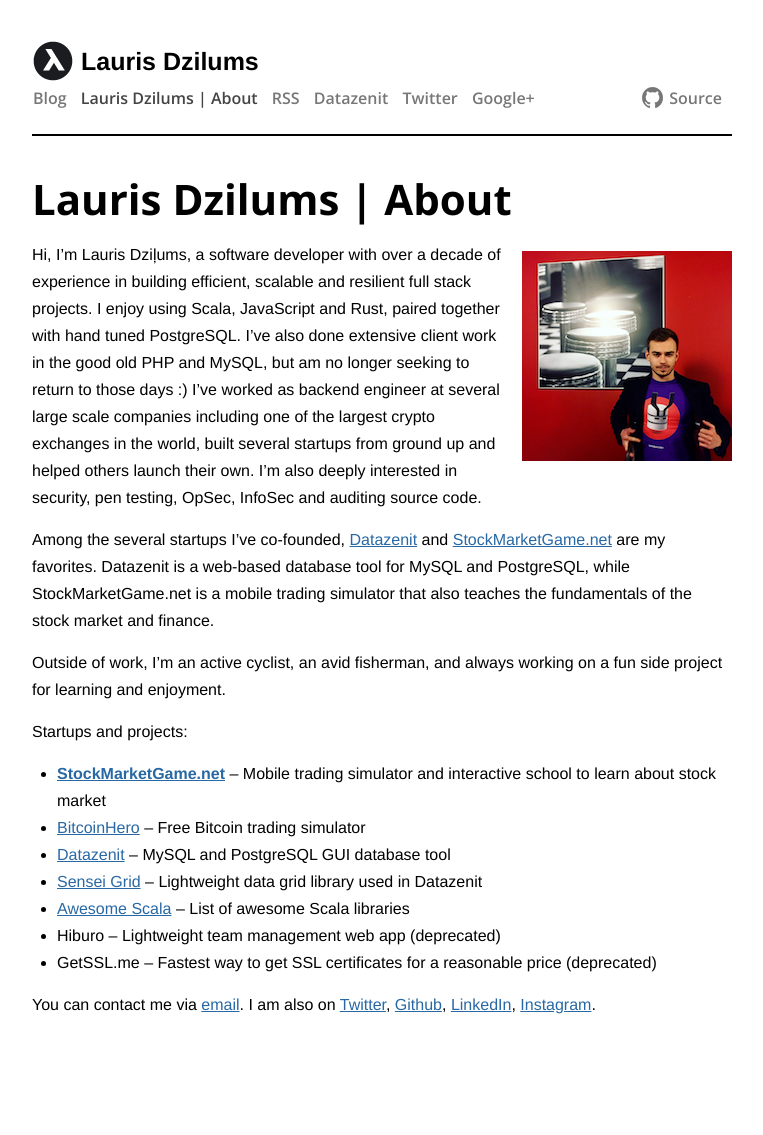
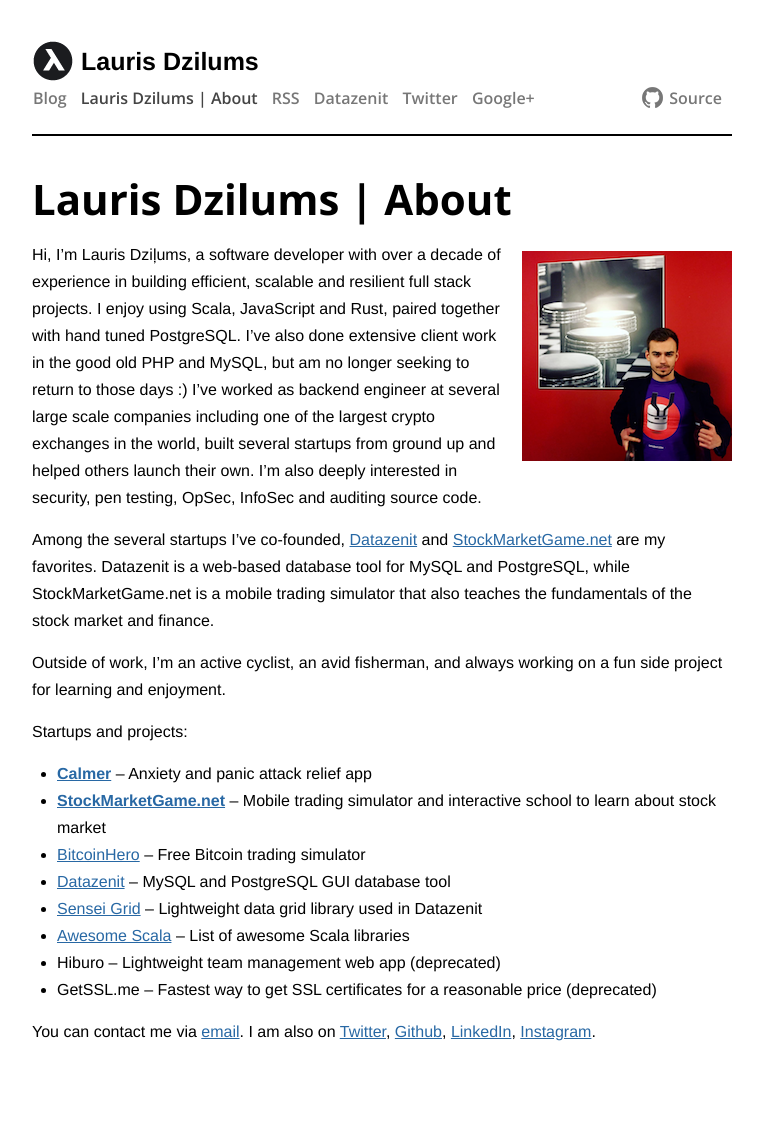
Before and after one commit to lauris/lauris.github.com, a Jekyll site: the page built from about.md, in a window 1280 px wide. Shown: the whole page, without its empty margins (258-1021 px from the left). Built offline with Jekyll 4.4.1, drawn with Linux system fonts in a browser that asks for light colours; before the commit the page ends 1108 px from its top, so only the background shows below that.

Commit message:
Add Calmer app to about page.

```diff
--- a/about.md
+++ b/about.md
@@ -20,6 +20,7 @@
 
 Startups and projects:
 
+* **[Calmer](https://gocalmer.com/)** – Anxiety and panic attack relief app
 * **[StockMarketGame.net](https://stockmarketgame.net)** – Mobile trading simulator and interactive school to learn about stock market
 * [BitcoinHero](https://bitcoinhero.me) – Free Bitcoin trading simulator
 * [Datazenit](http://datazenit.com) – MySQL and PostgreSQL GUI database tool
```
